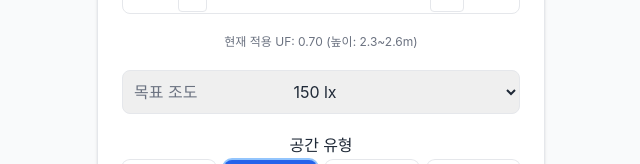
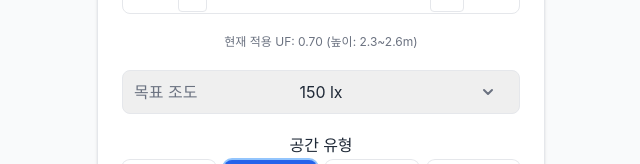
Before and after one commit to squeecho/iggg-lighting-calculating, a React (Vite) app: page / in a window 1280 px wide. Shown: the part 395-559 px from the top of the page, without its empty margins (319-959 px from the left). Built offline with nearby package versions, Linux system fonts and the light colour scheme.

Commit message:
아이폰오류해결

```diff
--- a/src/App.tsx
+++ b/src/App.tsx
@@ -309,12 +309,17 @@ function App() {
                 // 포커스 해제하여 선택 UI가 즉시 닫히도록 함
                 e.target.blur();
               }}
-              className="w-full pl-14 pr-14 py-2.5 border rounded-lg text-center"
+              className="w-full pl-14 pr-14 py-2.5 border rounded-lg text-center appearance-none"
             >
               {Array.from({length:(1000-50)/50+1},(_,i)=>50+i*50).map(v=>(
                 <option key={v} value={v}>{v} lx</option>
               ))}
             </select>
+            <div className="absolute right-6 top-1/2 transform -translate-y-1/2 pointer-events-none">
+              <svg xmlns="http://www.w3.org/2000/svg" width="16" height="16" viewBox="0 0 16 16" fill="none" stroke="currentColor" strokeWidth="2" strokeLinecap="round" strokeLinejoin="round" className="text-gray-500">
+                <path d="M4 6l4 4 4-4" />
+              </svg>
+            </div>
           </div>
 
           {/* 공간 유형 */}
```
